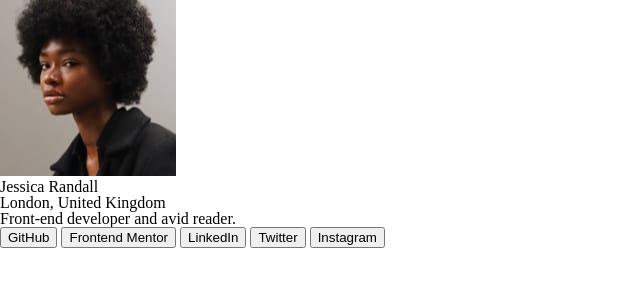
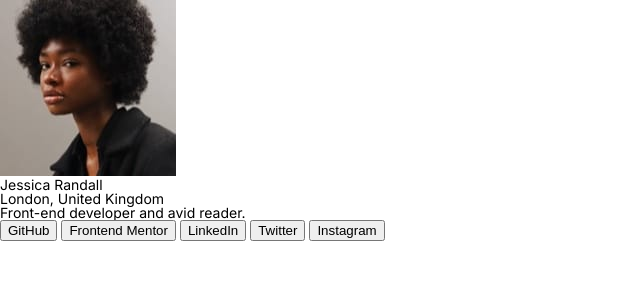
Before and after one commit to muhd09afiq/Frontend-Mentor-Challenges, a plain HTML site: page 02_social-links-profile-main/index.html in a window 1280 px wide. Shown: the whole page, without its empty margins (0-640 px from the left). Drawn offline with Linux system fonts and the light colour scheme.

Commit message:
add custom property and google font

```diff
--- a/02_social-links-profile-main/index.html
+++ b/02_social-links-profile-main/index.html
@@ -13,8 +13,14 @@
     />
 
     <title>Frontend Mentor | Social links profile</title>
+    <link rel="stylesheet" href="reset.css" />
     <link rel="stylesheet" href="styles.css" />
-    <link rel="stylesheet" href="reset.css" />
+    <link rel="preconnect" href="https://fonts.googleapis.com" />
+    <link rel="preconnect" href="https://fonts.gstatic.com" crossorigin />
+    <link
+      href="https://fonts.googleapis.com/css2?family=Inter:wght@100..900&display=swap"
+      rel="stylesheet"
+    />
   </head>
   <body>
     <div class="wrapper">
--- a/02_social-links-profile-main/styles.css
+++ b/02_social-links-profile-main/styles.css
@@ -1,3 +1,21 @@
 * {
   box-sizing: border-box;
 }
+
+body {
+  font-family: "Inter", system-ui, -apple-system, BlinkMacSystemFont, "Segoe UI",
+    Roboto, Oxygen, Ubuntu, Cantarell, "Open Sans", "Helvetica Neue", sans-serif;
+  font-size: 14px;
+}
+
+:root {
+  --clr-green: hsl(75, 94%, 57%);
+  --clr-grey: hsl(0, 0%, 20%);
+  --clr-white: hsl(0, 0%, 100%);
+  --clr-darkgrey: hsl(0, 0%, 12%);
+  --clr-black: hsl(0, 0%, 8%);
+
+  --fnt-light: 400;
+  --fnt-normal: 600;
+  --fnt-bold: 700;
+}
```
